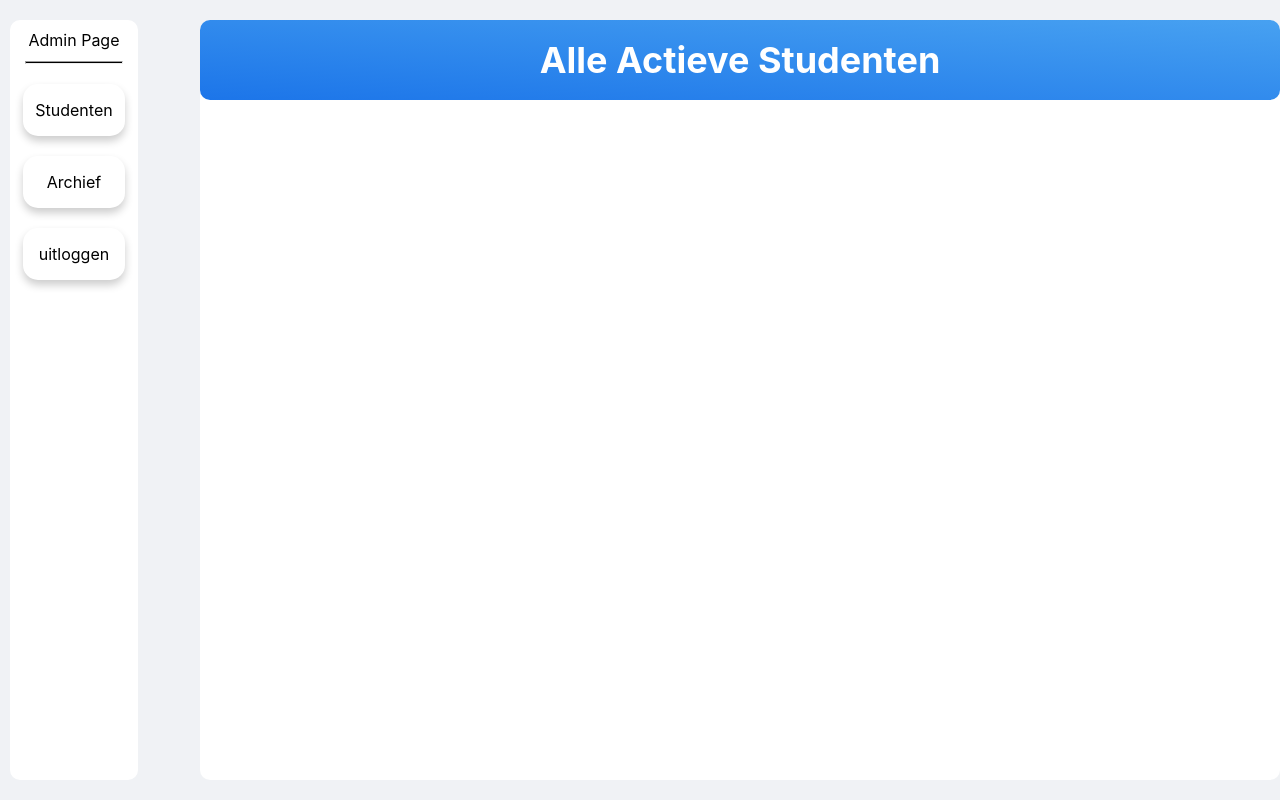
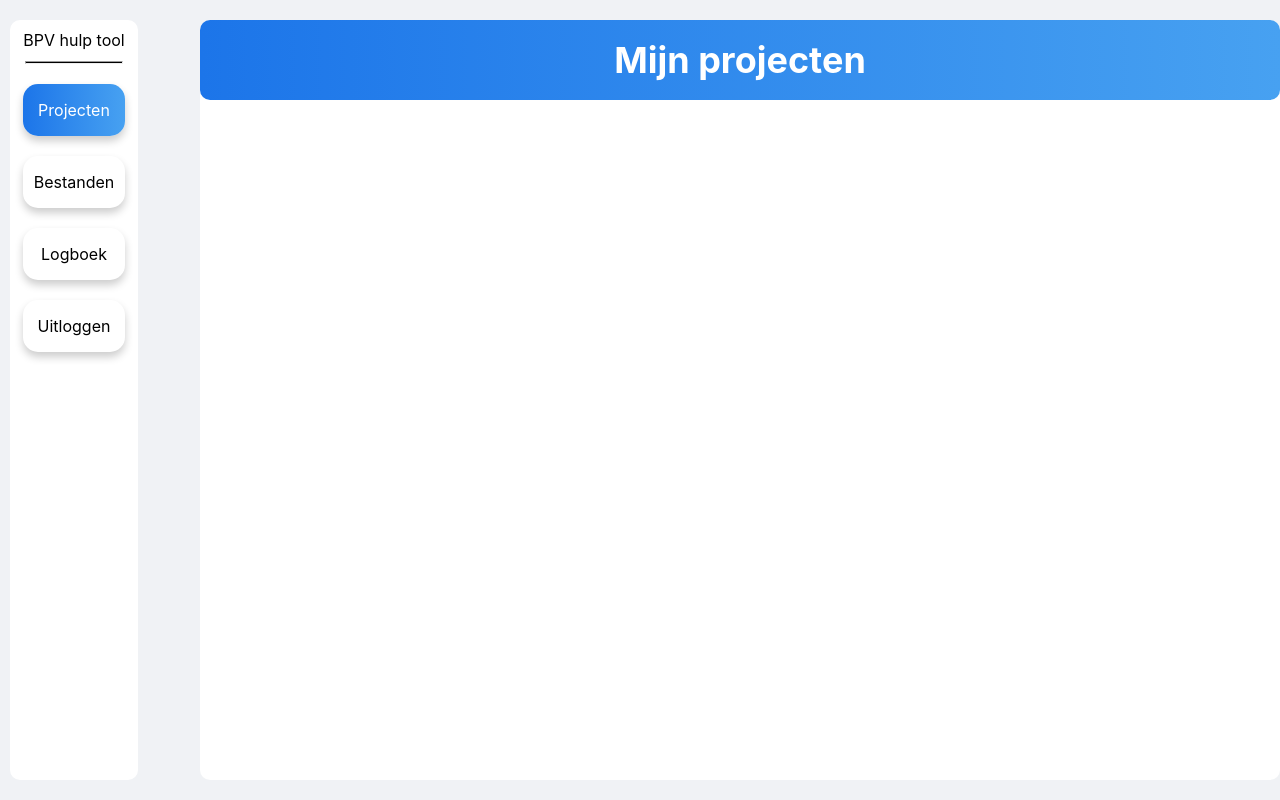
Before and after one commit to SnelleJelle05/Smjkkl-, a React (Create React App) app: page / in a window 1280 px wide. Built offline with nearby package versions, Linux system fonts and the light colour scheme.

Commit message:
Version 1

```diff
--- a/src/Admin/AdminIndex.tsx
+++ /dev/null
@@ -1,20 +0,0 @@
-import "../Assets/Css/admin.css";
-import SideBar from "../Componenten/SideBar";
-import Data from "../Componenten/Data";
-
-function AdminIndex() {
-    return (
-
-        <div className="container">
-            <SideBar
-                title="Admin Page"
-                pageNames={["Studenten", "Archief", "uitloggen"]}
-                pageLinks={["#", "#", "#"]}
-            />
-
-            <Data Title="Alle Actieve Studenten"/>
-        </div>
-    );
-}
-
-export default AdminIndex;
--- a/src/App.tsx
+++ b/src/App.tsx
@@ -1,5 +1,5 @@
 import './App.css';
-import AdminIndex from "./Admin/AdminIndex";
+import StudentenIndex from "./Studenten/StudentenIndex";
 import { BrowserRouter, Routes, Route } from "react-router-dom";
 
 function App() {
@@ -8,7 +8,7 @@ function App() {
             {/* Example of including a link tag for an external resource */}
             <BrowserRouter>
                 <Routes>
-                    <Route path="/" element={<AdminIndex />}>
+                    <Route path="/" element={<StudentenIndex />}>
                     </Route>
                 </Routes>
             </BrowserRouter>
--- a/src/Assets/Css/Data.css
+++ b/src/Assets/Css/Data.css
@@ -6,7 +6,7 @@
     margin-left: 200px;
 }
 .header{
-    background: linear-gradient(to top right, #1C75E9, #47A1F1);
+    background-image: linear-gradient(to right, #1C75E9, #47A1F1);
     height: 10vh;
     border-radius: 10px;
     display: flex;
--- a/src/Assets/Css/SideBarCss.css
+++ b/src/Assets/Css/SideBarCss.css
@@ -35,6 +35,23 @@
     width: 8vw;
     text-decoration: none;
 }
+.selectedItem{
+        margin: 20px auto auto;
+        background-image: linear-gradient(to right, #1C75E9, #47A1F1);
+        display: flex;
+        justify-content: center;
+        align-items: center;
+        box-shadow: 0 5px 8px rgba(0, 0, 0, 0.2);
+        border-radius: 15px;
+        width: 8vw;
+        text-decoration: none;
+}
+
+.selectedText{
+    display: flex;
+    justify-content: center;
+    color: white;
+}
 
 p{
     display: flex;
--- a/src/Componenten/SideBar.tsx
+++ b/src/Componenten/SideBar.tsx
@@ -21,8 +21,8 @@ const SideBar: React.FC<BasicComponentProps> = ({title, pageNames, pageLinks}) =
                 <hr className={'line'}/>
 
 
-                <a href={pageLinks[0]} className={'items'}>
-                    <p>{pageNames[0]}</p>
+                <a href={pageLinks[0]} className={'selectedItem'}>
+                    <p className={'selectedText'}>{pageNames[0]}</p>
                 </a>
 
 
@@ -34,6 +34,10 @@ const SideBar: React.FC<BasicComponentProps> = ({title, pageNames, pageLinks}) =
                     <p>{pageNames[2]}</p>
                 </a>
 
+                <a href={pageLinks[3]} className={'items'}>
+                    <p>{pageNames[3]}</p>
+                </a>
+
             </div>
 
         </>
--- /dev/null
+++ b/src/Studenten/StudentenIndex.tsx
@@ -0,0 +1,20 @@
+import "../Assets/Css/Student.css";
+import SideBar from "../Componenten/SideBar";
+import Data from "../Componenten/Data";
+
+function StudentenIndex() {
+    return (
+
+        <div className="container">
+            <SideBar
+                title="BPV hulp tool"
+                pageNames={["Projecten", "Bestanden", "Logboek", "Uitloggen"]}
+                pageLinks={["#", "#", "#", "#"]}
+            />
+
+            <Data Title="Mijn projecten"/>
+        </div>
+    );
+}
+
+export default StudentenIndex;
```
Also changed, not shown: src/Assets/Css/Student.css (renamed from src/Assets/Css/admin.css).
